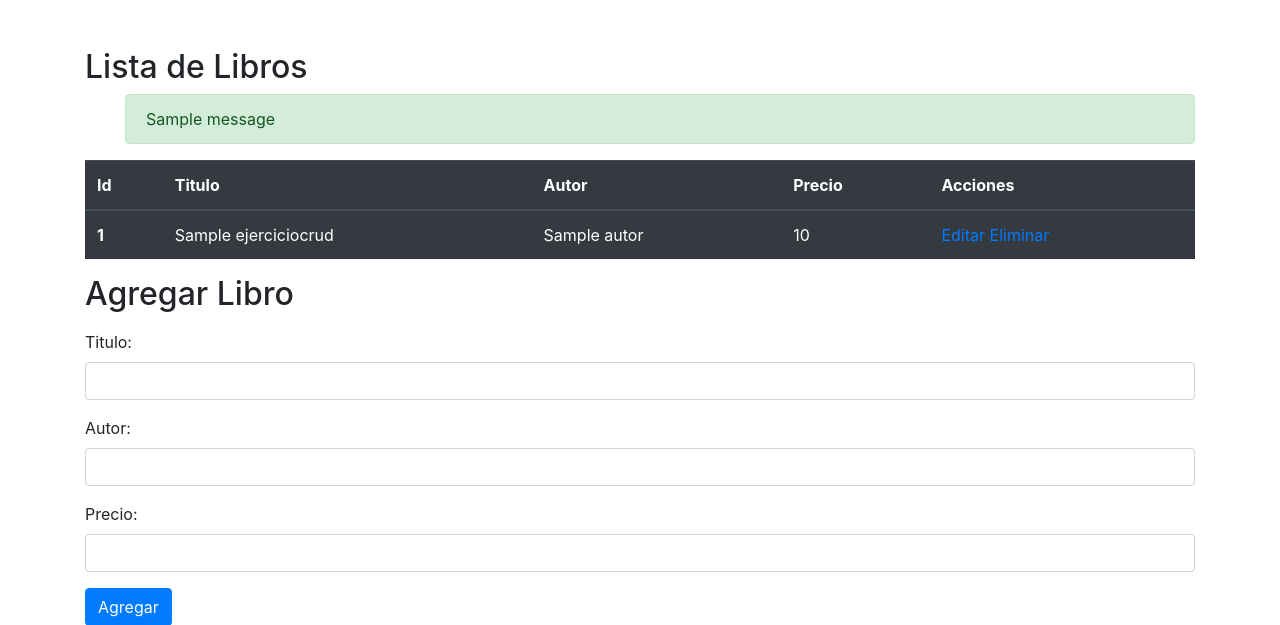
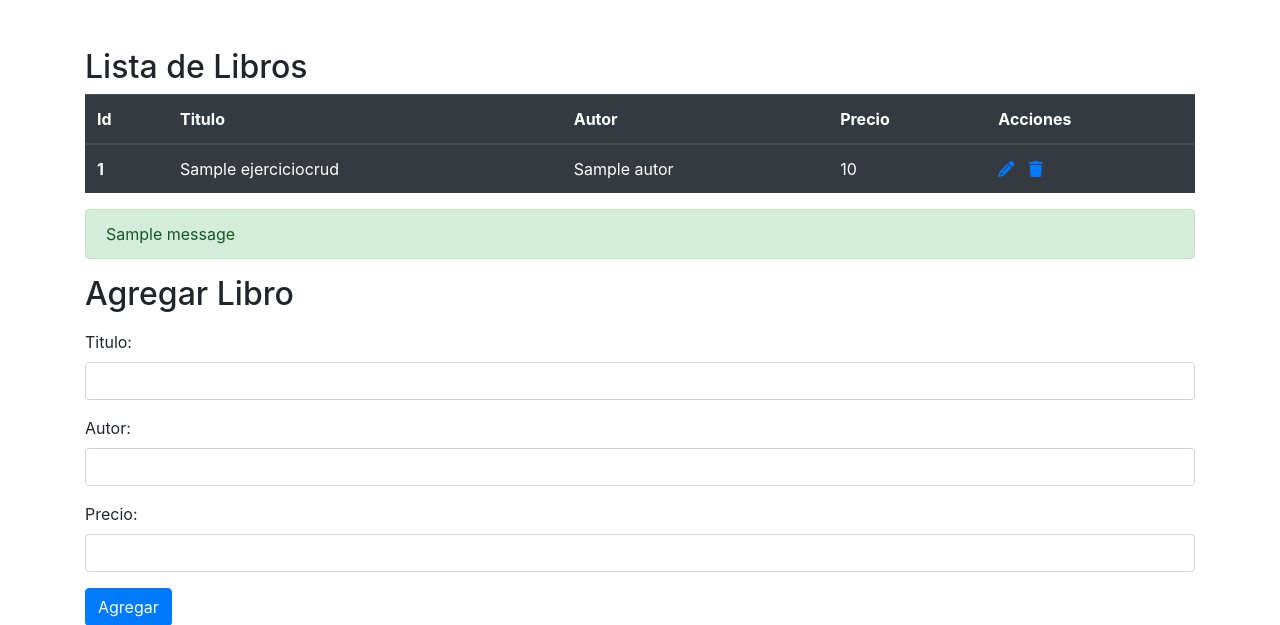
Before and after one commit to benjapob/crudMongo, a Flask app: page / in a window 1280 px wide. Shown: the top 625 px of the page. Run offline with Flask 3, Linux system fonts and the light colour scheme; one stand-in notice (Sample message) is shown; a database or web service that is not in the repository returns one stand-in record (values such as "Sample title"); some libraries are stand-ins or nearby versions.

Commit message:
added icons

```diff
--- a/templates/index.html
+++ b/templates/index.html
@@ -3,24 +3,14 @@
 <head>
     <meta charset="UTF-8">
     <meta name="viewport" content="width=device-width, initial-scale=1.0">
-    <title>CRUD</title>
+    <title>CRUD Librería</title>
     <!-- Bootstrap CDN -->
     <link rel="stylesheet" href="https://stackpath.bootstrapcdn.com/bootstrap/4.5.2/css/bootstrap.min.css">
+    <link rel="stylesheet" href="https://cdnjs.cloudflare.com/ajax/libs/font-awesome/6.5.1/css/all.min.css">
 </head>
 <body>
     <div class="container mt-5">
         <h2>Lista de Libros</h2>
-        {% with messages = get_flashed_messages() %}
-        {% if messages %}
-            <ul class=flashes>
-            {% for message in messages %}
-            <div class="alert alert-success" role="alert">
-                {{ message }}
-              </div>
-            {% endfor %}
-            </ul>
-        {% endif %}
-        {% endwith %}
         <ul class="list-group">
             {% if documentos %}
             <table class="table table-dark">
@@ -41,8 +31,8 @@
                         <td>{{documento.autor}}</td>
                         <td>{{documento.precio}}</td>
                         <td>
-                            <a href="/editar/{{documento.id}}">Editar</a>
-                            <a href="/eliminar/{{documento.id}}">Eliminar</a>
+                            <a href="/editar/{{documento.id}}" style="margin-right: 10px;"><i class="fa fa-pencil" aria-hidden="true"></i></a>
+                            <a href="/eliminar/{{documento.id}}"><i class="fa fa-trash" aria-hidden="true"></i></a>
                         </td>
                       </tr>
                     {% endfor %}
@@ -50,15 +40,26 @@
                 </tbody>
               </table>
 
+
             {% else %}
             <div class="alert alert-danger" role="alert">
                 No hay documentos para mostrar
               </div>
             {%endif%}
+
+            {% with messages = get_flashed_messages() %}
+            {% if messages %}
+                {% for message in messages %}
+                <div class="alert alert-success" role="alert">
+                    {{ message }}
+                </div>
+                {% endfor %}
+            {% endif %}
+            {% endwith %}
         </ul>
 
         <h2>Agregar Libro</h2>
-        <form action="/nuevo" method="post" class="mt-3">
+        <form action="/nuevo" method="post" class="mt-3 mb-3">
             <div class="form-group">
                 <label for="titulo">Titulo:</label>
                 <input type="text" class="form-control" name="titulo" required>
```
Also changed, not shown: README.md, img/front1.PNG (added), img/front2.PNG (added).
